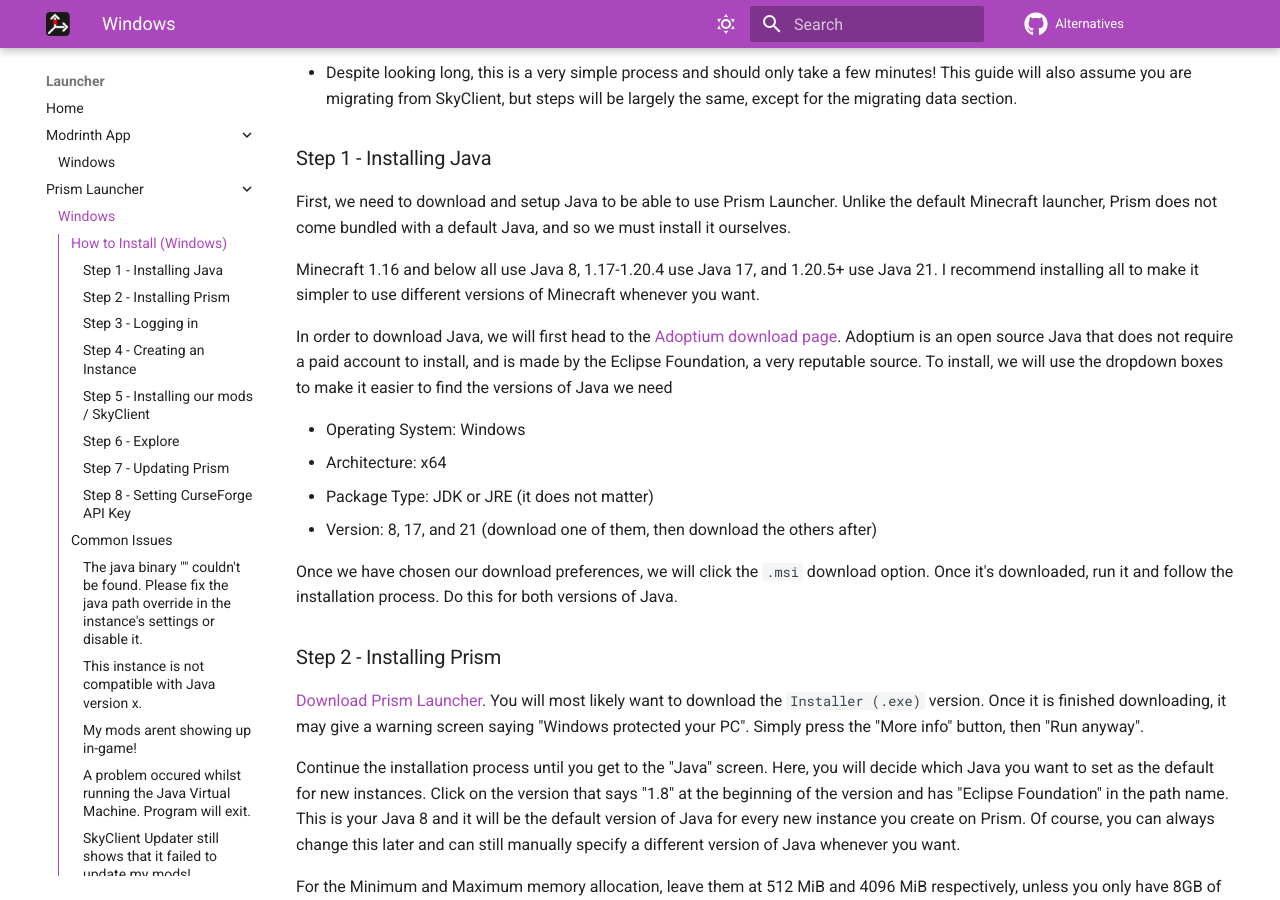
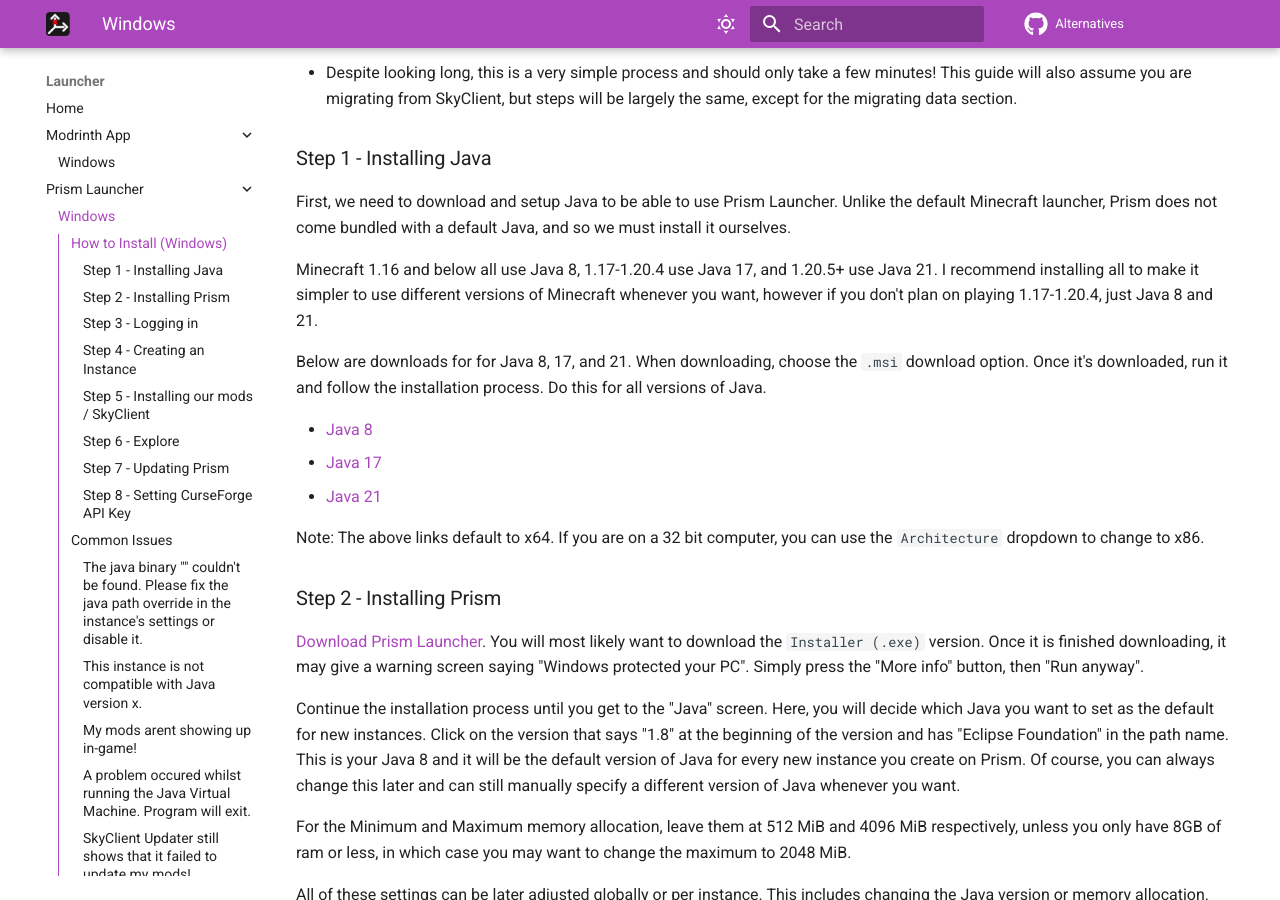
Before and after one commit to MicrocontrollersDev/Alternatives, an MkDocs documentation site: the page built from docs/launcher/prism_win.md, in a window 1280 px wide and 900 px high, scrolled down 428 px. Built offline with MkDocs 1.6.1 and Material for MkDocs 9.7.7, drawn with Linux system fonts in a browser that asks for light colours; comment, search, counter and statistics services are not loaded.

Commit message:
more direct java download links

```diff
--- a/docs/launcher/prism_win.md
+++ b/docs/launcher/prism_win.md
@@ -12,16 +12,16 @@
 
 First, we need to download and setup Java to be able to use Prism Launcher. Unlike the default Minecraft launcher, Prism does not come bundled with a default Java, and so we must install it ourselves.
 
-Minecraft 1.16 and below all use Java 8, 1.17-1.20.4 use Java 17, and 1.20.5+ use Java 21. I recommend installing all to make it simpler to use different versions of Minecraft whenever you want.
+Minecraft 1.16 and below all use Java 8, 1.17-1.20.4 use Java 17, and 1.20.5+ use Java 21. I recommend installing all to make it simpler to use different versions of Minecraft whenever you want, however if you don't plan on playing 1.17-1.20.4, just Java 8 and 21.
 
-In order to download Java, we will first head to the [Adoptium download page](https://adoptium.net/temurin/releases). Adoptium is an open source Java that does not require a paid account to install, and is made by the Eclipse Foundation, a very reputable source. To install, we will use the dropdown boxes to make it easier to find the versions of Java we need
+Below are downloads for for Java 8, 17, and 21. When downloading, choose the `.msi` download option. Once it's downloaded, run it and follow the installation process. Do this for all versions of Java.
 
-* Operating System: Windows
-* Architecture: x64
-* Package Type: JDK or JRE (it does not matter)
-* Version: 8, 17, and 21 (download one of them, then download the others after)
+- [Java 8](https://adoptium.net/temurin/releases/?os=windows&arch=x64&package=jdk&version=8)
+- [Java 17](https://adoptium.net/temurin/releases/?os=windows&arch=x64&package=jdk&version=17)
+- [Java 21](https://adoptium.net/temurin/releases/?os=windows&arch=x64&package=jdk&version=21)
 
-Once we have chosen our download preferences, we will click the `.msi` download option. Once it's downloaded, run it and follow the installation process. Do this for both versions of Java.
+
+Note: The above links default to x64. If you are on a 32 bit computer, you can use the `Architecture` dropdown to change to x86.
 
 ### Step 2 - Installing Prism
 
```
Also changed, not shown: docs/launcher/prism_mac.md (+9 -9 lines).
